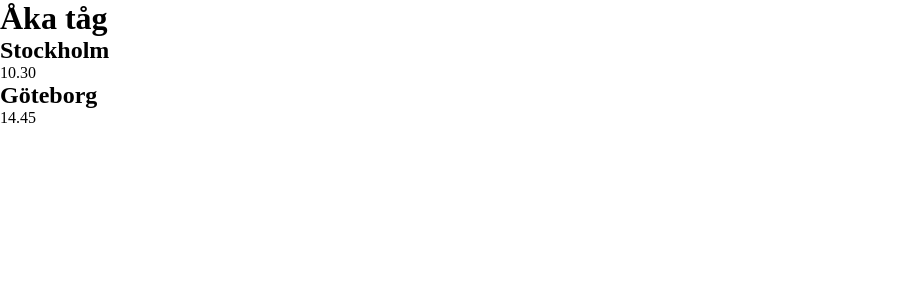
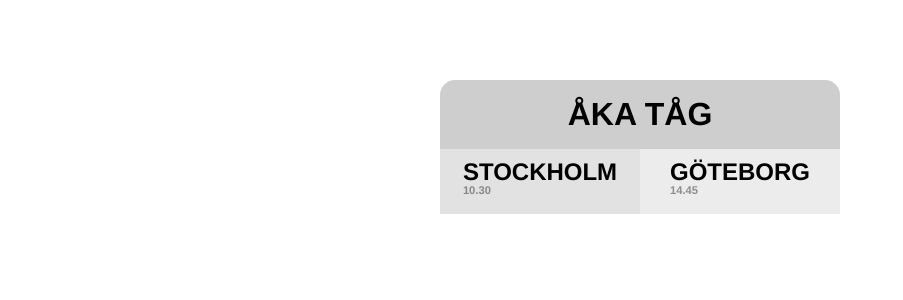
Before and after one commit to StefanMogren/booking-form-react, a React (Vite) app: page / in a window 1280 px wide. Shown: the top 300 px of the page, without its empty margins (0-903 px from the left). Built offline with nearby package versions, Linux system fonts and the light colour scheme.

Commit message:
Added CSS to Header and Destination

```diff
--- a/src/components/Destination.jsx
+++ b/src/components/Destination.jsx
@@ -2,18 +2,24 @@ import React from 'react';
 
 function Destination() {
 	return (
-		<section>
-			<section>
-				<h2>Stockholm</h2>
-				<p>
-					<time datetime='10:30'>10.30</time>
-				</p>
+		<section className='destination'>
+			<section className='destination__location destination__location--light-grey'>
+				<h2 className='destination__title'>
+					Stockholm
+					<br />
+					<time className='destination__time' datetime='10:30'>
+						10.30
+					</time>
+				</h2>
 			</section>
-			<section>
-				<h2>Göteborg</h2>
-				<p>
-					<time datetime='14:45'>14.45</time>
-				</p>
+			<section className='destination__location destination__location--lighter-grey'>
+				<h2 className='destination__title'>
+					Göteborg
+					<br />
+					<time className='destination__time' datetime='14:45'>
+						14.45
+					</time>
+				</h2>
 			</section>
 		</section>
 	);
--- a/src/components/Header.jsx
+++ b/src/components/Header.jsx
@@ -2,8 +2,8 @@ import React from 'react';
 
 function Header() {
 	return (
-		<header>
-			<h1>Åka tåg</h1>
+		<header className='header'>
+			<h1 className='header__title'>Åka tåg</h1>
 		</header>
 	);
 }
--- a/src/index.css
+++ b/src/index.css
@@ -2,4 +2,53 @@
 	box-sizing: border-box;
 	margin: 0;
 	padding: 0;
+	font-family: 'Franklin Gothic Medium', 'Arial Narrow', Arial, sans-serif;
 }
+
+.app {
+	width: 400px;
+	margin: auto;
+	margin-top: 5rem;
+}
+
+.header {
+	text-align: center;
+	padding: 1rem 0;
+	background-color: #cecece;
+	border-radius: 15px 15px 0 0;
+}
+
+.header__title {
+	text-transform: uppercase;
+}
+
+.destination {
+	display: flex;
+	flex-direction: row;
+}
+
+.destination__location {
+	flex: 1;
+	display: flex;
+	justify-content: center;
+	padding: 1rem 0;
+}
+
+.destination__location--light-grey {
+	background-color: #e2e2e2;
+}
+
+.destination__location--lighter-grey {
+	background-color: #ececec;
+}
+
+.destination__title {
+	text-transform: uppercase;
+	line-height: 60%;
+}
+
+.destination__time {
+	justify-self: end;
+	font-size: 0.7rem;
+	color: #00000066;
+}
```
